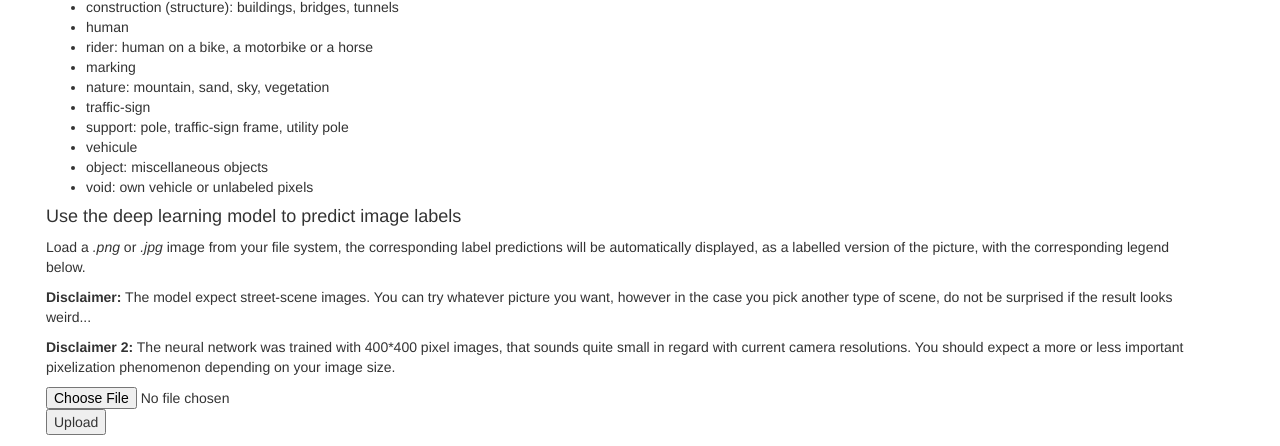
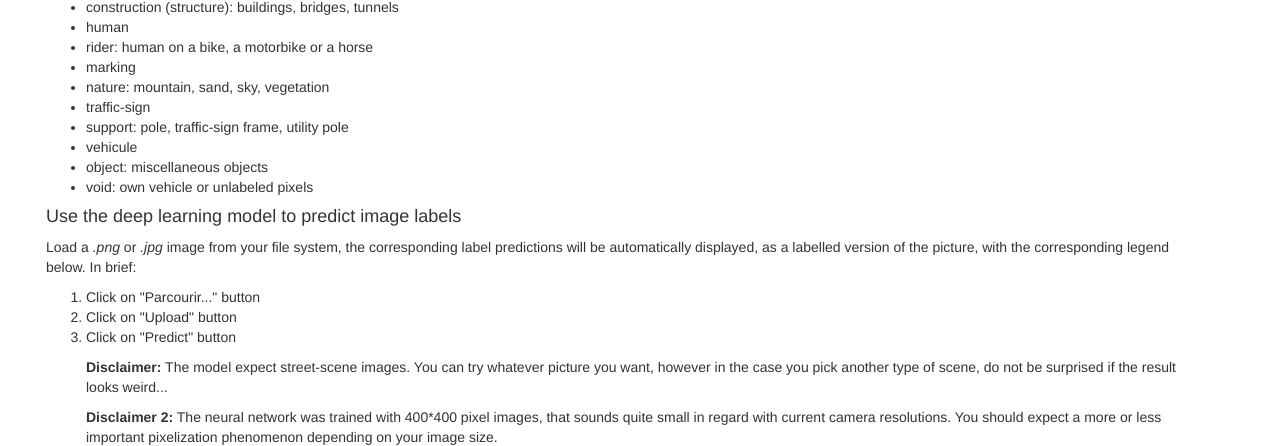
Before and after one commit to Oslandia/deeposlandia, a Flask app: page /load_predictor in a window 1280 px wide. Shown: the part 362-808 px from the top of the page. Run offline with Flask 2, Linux system fonts and the light colour scheme; parts of the project's set-up code (start-up, migrations or seed data) failed here and were passed over; some libraries are stand-ins or nearby versions.

Commit message:
app: add more instructions on predictor webpage

```diff
--- a/deeposlandia/webapp/templates/predictor.html
+++ b/deeposlandia/webapp/templates/predictor.html
@@ -49,7 +49,13 @@ possible.</p>
 <p>
   Load a <i>.png</i> or <i>.jpg</i> image from your file system, the
   corresponding label predictions will be automatically displayed, as a
-  labelled version of the picture, with the corresponding legend below.
+  labelled version of the picture, with the corresponding legend below. In
+  brief:
+  <ol type="1">
+    <li>Click on "Parcourir..." button</li>
+    <li>Click on "Upload" button</li>
+    <li>Click on "Predict" button</li>
+  </ul>
 </p>
 <p>
   <b>Disclaimer:</b> The model expect street-scene images. You can try whatever
@@ -60,6 +66,9 @@ possible.</p>
   <b>Disclaimer 2:</b> The neural network was trained with 400*400 pixel images, that sounds quite small in regard with current camera resolutions. You should expect a more or less important pixelization phenomenon depending on your image size.
 </p>
 
+<p>
+  <b>1: Get an image from your file system.</b>
+</p>
 <form method="POST"
       enctype="multipart/form-data"
       action="{{url_for('upload_image')}}"
@@ -73,6 +82,10 @@ possible.</p>
 	 id="upload_button">
 </form>
 
+<p>
+  <b>2: Upload the file to the server.</b>
+</p>
+
 {% if example_image %}
 
 <img id="example_image"
@@ -83,6 +96,9 @@ possible.</p>
 <br>
 <span id="example_label"></span>
 <br>
+<p>
+  <b>3: Run the prediction process.</b>
+</p>
 <button id="predict_button">Predict</button>
 
 {% else %}
@@ -95,6 +111,9 @@ possible.</p>
 <br>
 <span id="result_label">What does contain this image?</span>
 <br>
+<p>
+  <b>3: Run the prediction process.</b>
+</p>
 <button id="predict_button">Predict</button>
 
 {% endif %}
```
